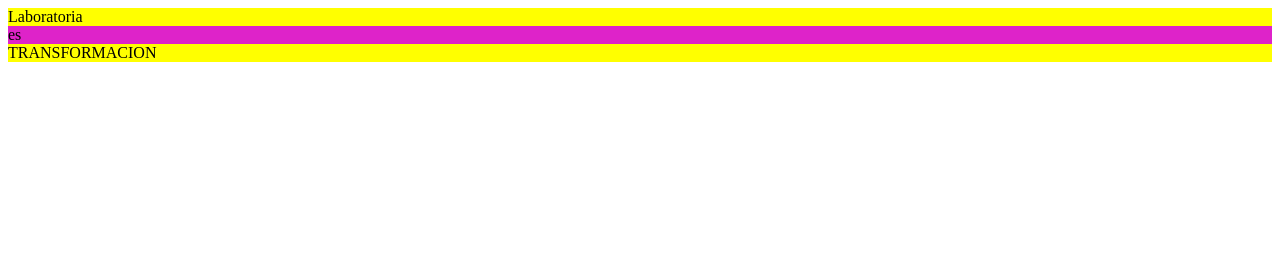
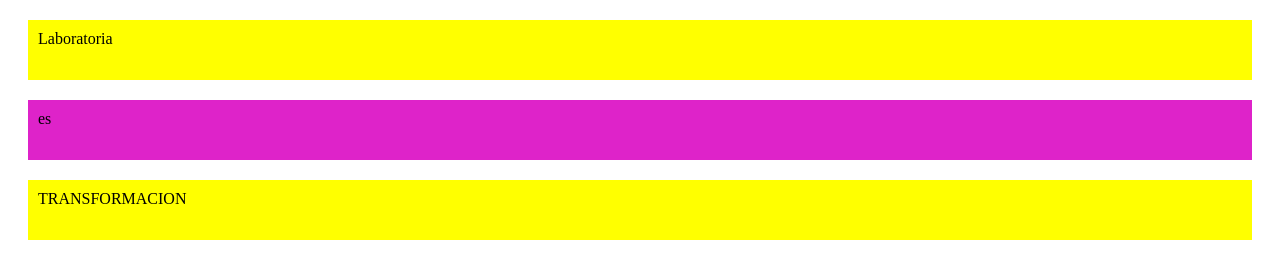
Before and after one commit to mgmp2/practiceDisplay, a plain HTML site: page index.html in a window 1280 px wide. Drawn offline with Linux system fonts and the light colour scheme.

Commit message:
separate my block

```diff
--- a/css/main.css
+++ b/css/main.css
@@ -1,5 +1,8 @@
 div {
   background-color: yellow;
+  height: 40px;
+  margin: 20px;
+  padding: 10px;
 }
 
 
```
